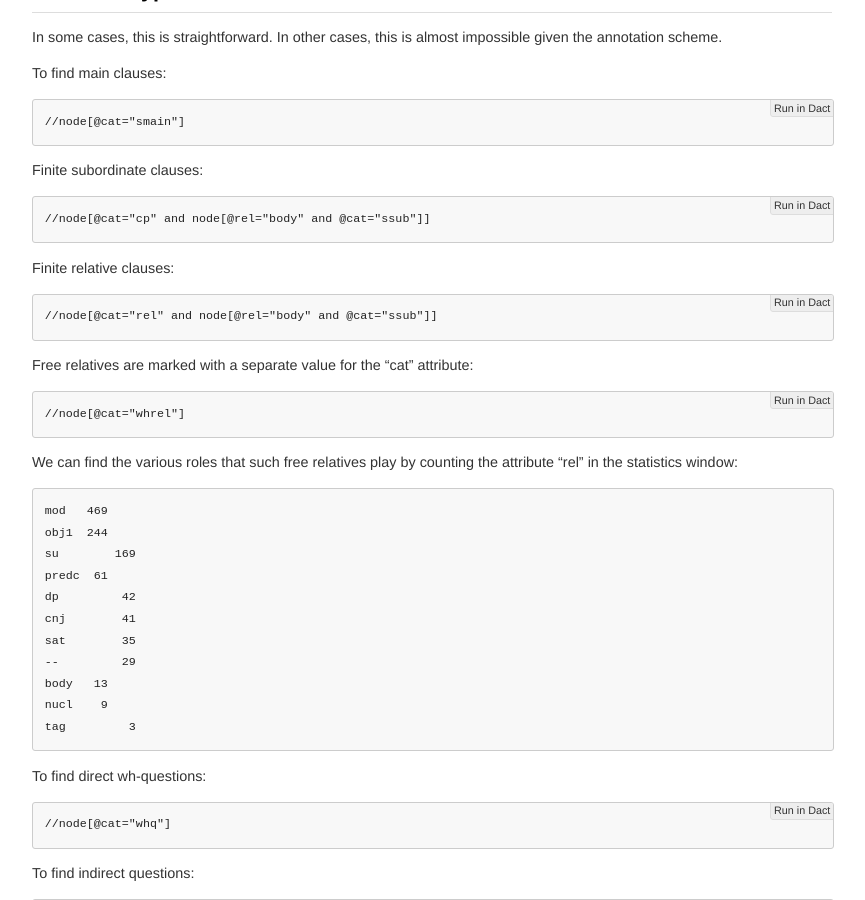
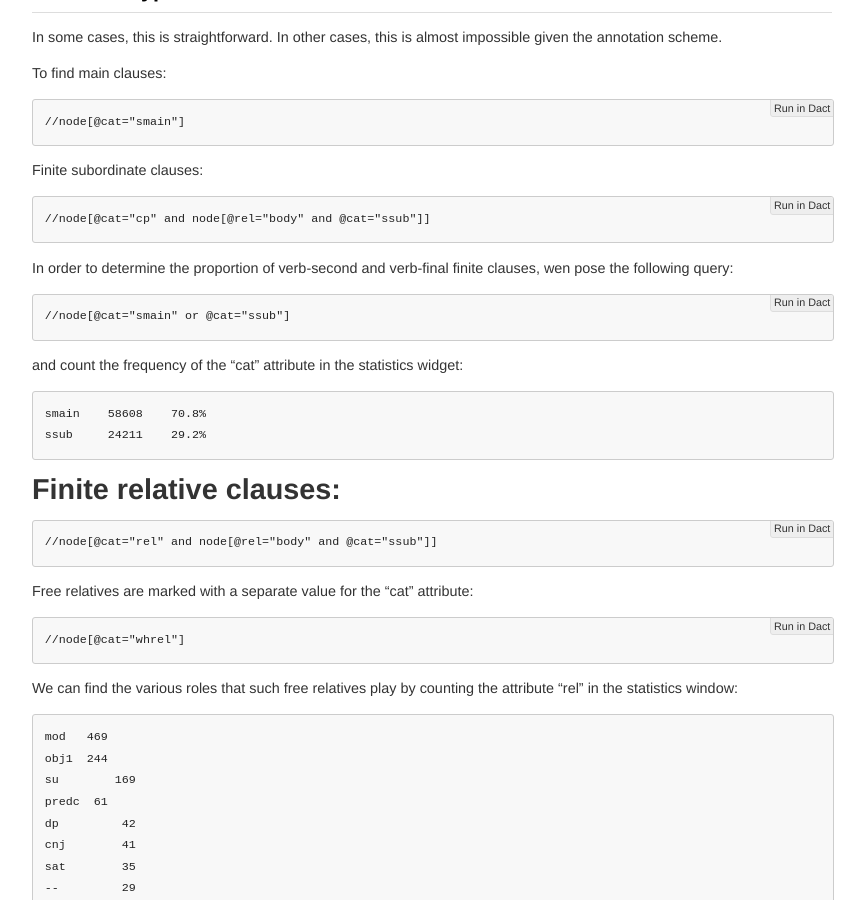
Before and after one commit to rug-compling/dact, a Jekyll site: the page built from cookbook/index.md, in a window 1280 px wide and 900 px high, scrolled down 828 px. Shown: the whole window, without its empty margins (208-1073 px from the left). Built offline with Jekyll 4.4.1, drawn with Linux system fonts in a browser that asks for light colours.

Commit message:
Update cookbook/index.md
verb-second vs verb-final finite clauses

```diff
--- a/cookbook/index.md
+++ b/cookbook/index.md
@@ -47,7 +47,18 @@ Finite subordinate clauses:
 
     //node[@cat="cp" and node[@rel="body" and @cat="ssub"]]
 
-Finite relative clauses:
+In order to determine the proportion of verb-second and verb-final finite clauses, wen pose
+the following query:
+
+    //node[@cat="smain" or @cat="ssub"]
+
+and count the frequency of the "cat" attribute in the statistics widget:
+
+    smain    58608    70.8%
+    ssub     24211    29.2%
+
+
+# Finite relative clauses:
 
     //node[@cat="rel" and node[@rel="body" and @cat="ssub"]]
 
```
